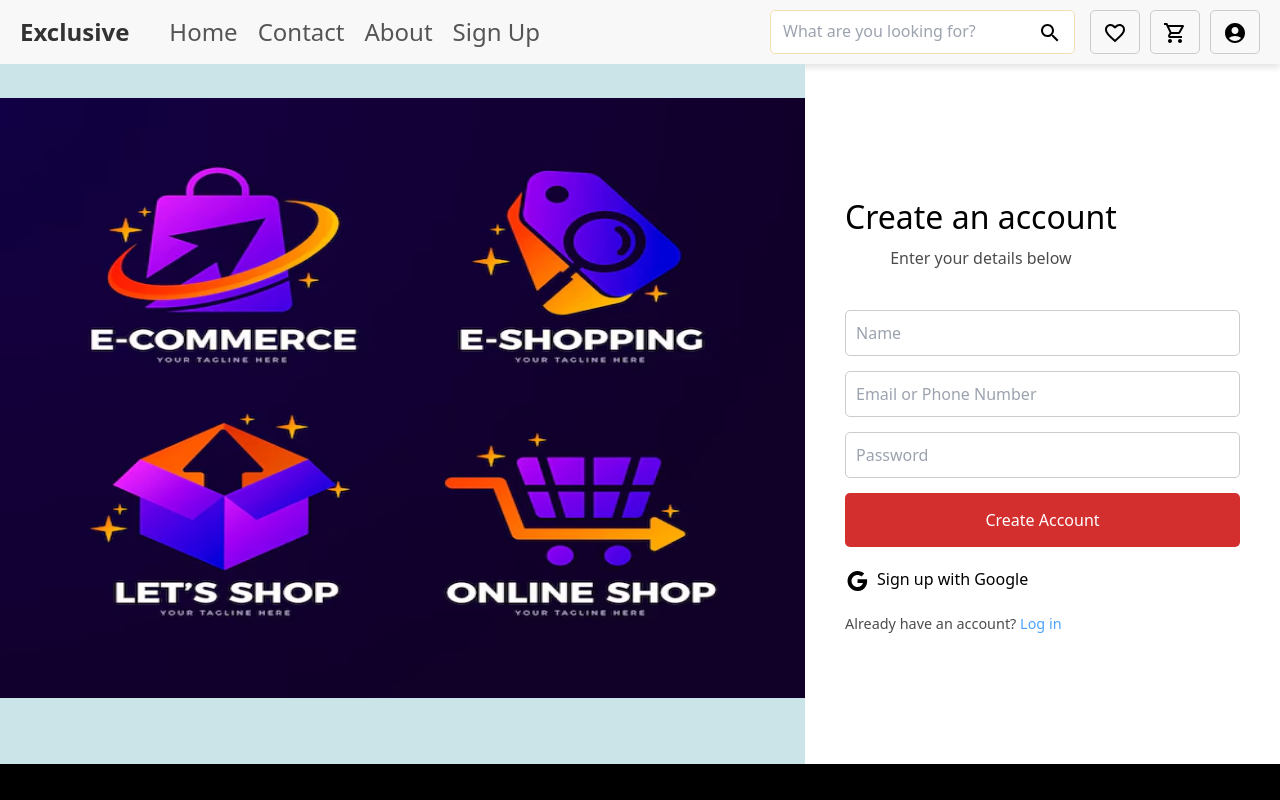
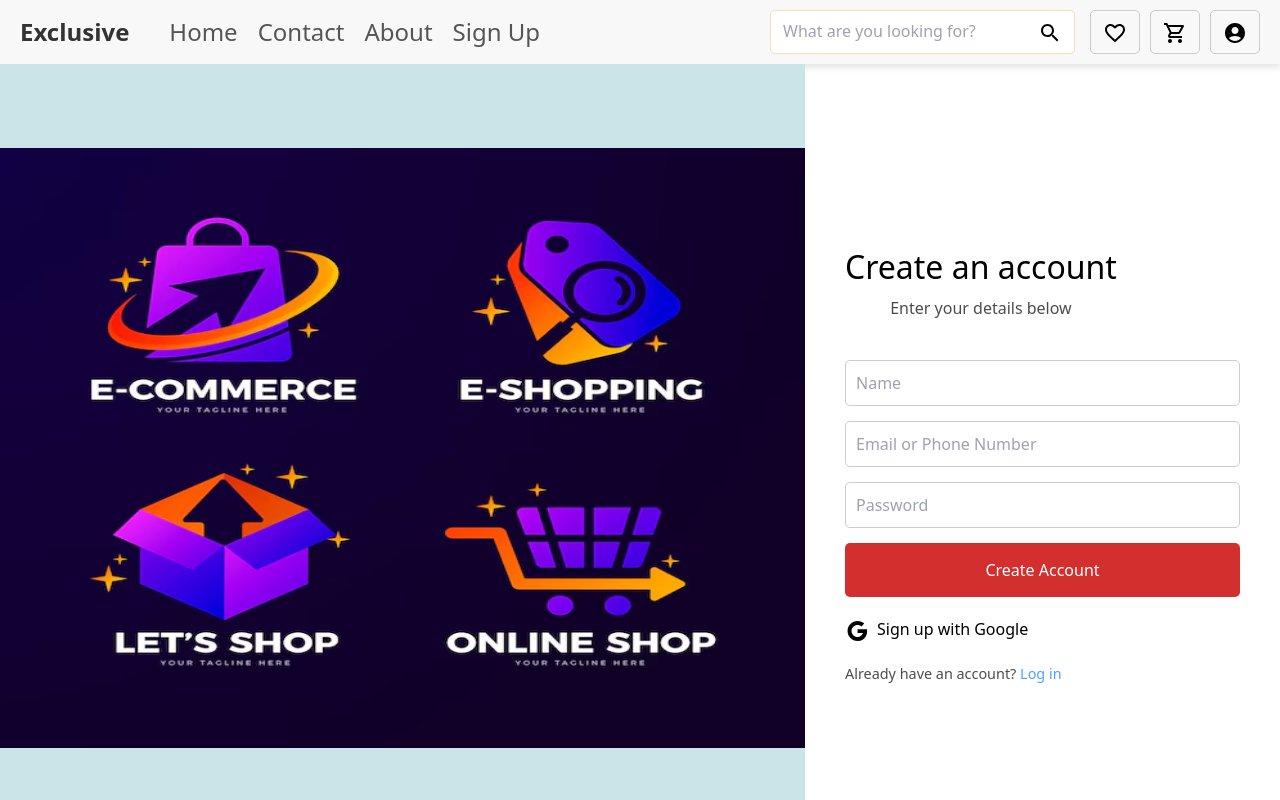
Before and after one commit to jenberu/InterTecHub-Fake-Store, a React (Vite) app: page /signup in a window 1280 px wide. Shown: the top 800 px of the page. Built offline with nearby package versions, Linux system fonts and the light colour scheme; no server answers.

Commit message:
signup.css updated

```diff
--- a/src/pages/signup/SignUp.scss
+++ b/src/pages/signup/SignUp.scss
@@ -1,7 +1,9 @@
 .signup-container {
+
+
   display: flex;
-  width: 100%;
-  height: calc(100vh - 100px);
+    width: 100%;
+    height: 100vh;
 
   .signup-left {
     flex: 7;
```
